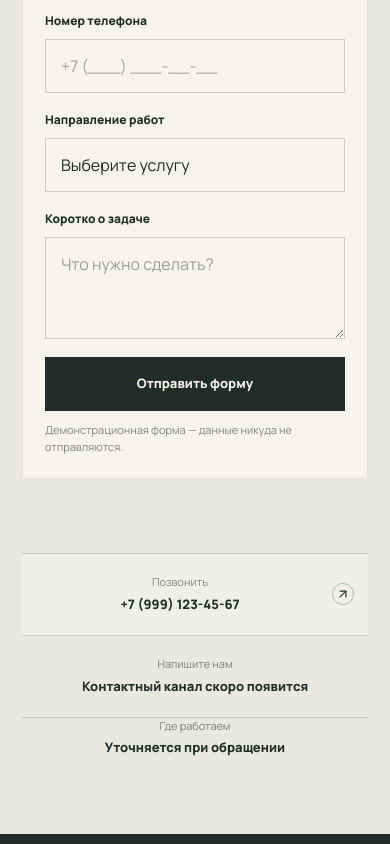
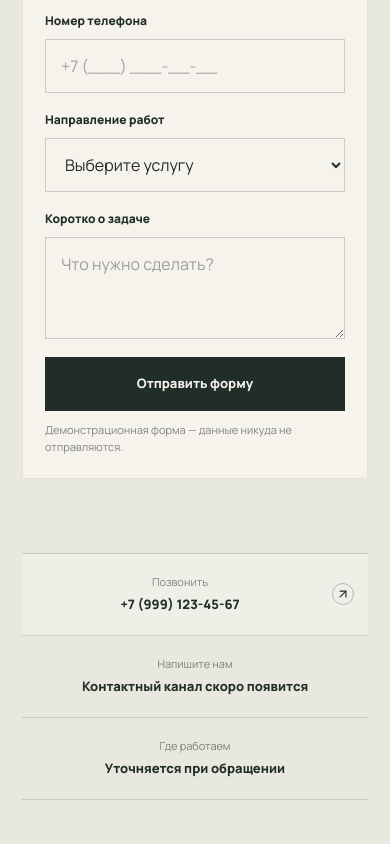
Before and after one commit to artkoro94/fixora-home, a React (Vite) app: page / in a window 390 px wide. Shown: the part 7680-8524 px from the top of the page. Built offline with nearby package versions, Linux system fonts and the light colour scheme.

Commit message:
fix: finish responsive contact details layout

```diff
--- a/src/widgets/contact/Contact.tsx
+++ b/src/widgets/contact/Contact.tsx
@@ -94,7 +94,7 @@ function Contact() {
               <span className="grid size-[42px] shrink-0 place-items-center rounded-full border border-[rgb(32_45_40_/_20%)] max-[900px]:hidden"><Mail size={18} /></span>
               <span className="grid flex-1 gap-1 max-[900px]:col-span-2 max-[900px]:justify-items-center"><small className="text-[11px] text-[rgb(32_45_40_/_55%)]">Напишите нам</small><strong className="text-[13px] font-extrabold">Контактный канал скоро появится</strong></span>
             </div>
-            <div>
+            <div className="flex items-center gap-[14px] border-b border-[rgb(32_45_40_/_16%)] py-[17px] max-[900px]:min-h-[82px] max-[900px]:grid max-[900px]:grid-cols-[minmax(0,1fr)_auto] max-[900px]:gap-2 max-[900px]:px-[14px] max-[900px]:text-center">
               <span className="grid size-[42px] shrink-0 place-items-center rounded-full border border-[rgb(32_45_40_/_20%)] max-[900px]:hidden"><MapPin size={18} /></span>
               <span className="grid flex-1 gap-1 max-[900px]:col-span-2 max-[900px]:justify-items-center"><small className="text-[11px] text-[rgb(32_45_40_/_55%)]">Где работаем</small><strong className="text-[13px] font-extrabold">Уточняется при обращении</strong></span>
             </div>
@@ -150,7 +150,7 @@ function Contact() {
           <label className="grid gap-[9px]">
             <span className="text-[12px] font-extrabold">Направление работ</span>
             <select
-              className="w-full min-w-0 border border-[rgb(32_45_40_/_20%)] bg-transparent px-[15px] py-[14px] text-[13px] text-forest outline-none transition-[border-color,background] duration-200 placeholder:text-[rgb(32_45_40_/_42%)] focus:border-[#789c35] focus:bg-white aria-[invalid=true]:border-[#b42318] aria-[invalid=true]:bg-[rgb(180_35_24_/_3%)] aria-[invalid=true]:focus:border-[#b42318] max-[620px]:text-base cursor-pointer appearance-none pr-12"
+              className="w-full min-w-0 border border-[rgb(32_45_40_/_20%)] bg-transparent px-[15px] py-[14px] text-[13px] text-forest outline-none transition-[border-color,background] duration-200 placeholder:text-[rgb(32_45_40_/_42%)] focus:border-[#789c35] focus:bg-white aria-[invalid=true]:border-[#b42318] aria-[invalid=true]:bg-[rgb(180_35_24_/_3%)] aria-[invalid=true]:focus:border-[#b42318] max-[620px]:text-base cursor-pointer pr-12"
               {...serviceField}
               aria-invalid={Boolean(errors.service)}
               aria-describedby={errors.service ? 'contact-service-error' : undefined}
```
